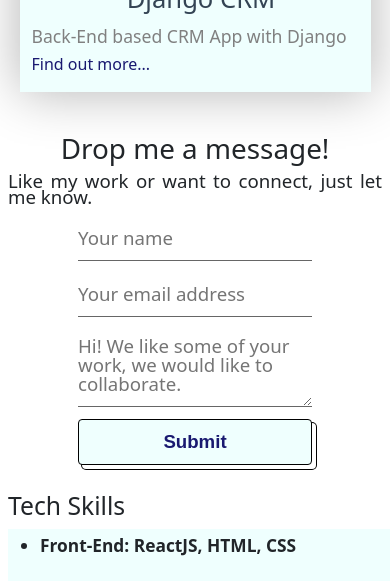
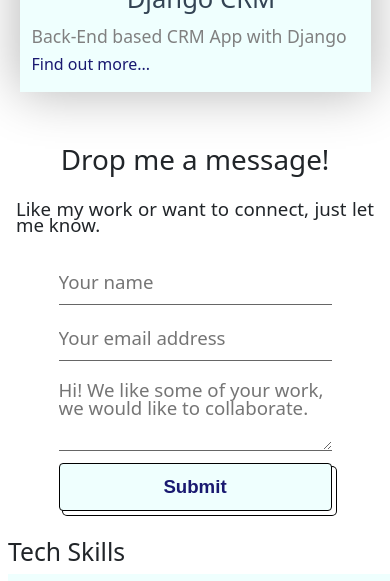
Before and after one commit to abhay299/portfolio, a React (Create React App) app: page / in a window 390 px wide. Shown: the part 1440-2021 px from the top of the page. Built offline with nearby package versions, Linux system fonts and the light colour scheme.

Commit message:
feedback update

```diff
--- a/src/pages/home/home.css
+++ b/src/pages/home/home.css
@@ -340,7 +340,7 @@
 	.MailMeHeader{
 		display: flex;
 		width: 100%;
-		margin-top: 24px;
+		margin-top: 2.2rem;
 		flex-direction: column;
 		align-items: center;
 		justify-content: center;
@@ -351,17 +351,17 @@
 	.MailMeHeader p{
 		text-align: justify;
 		font-size: 14pt;
-		margin: 0px 8px 0px 8px;
+		margin: 1rem 1rem;
 	}
 
-	.MailMeHeader form {
+	.MailMe-InnerContent form {
 		/* background-color: red; */
 		width: 100%;
 		margin: 10px auto;
 	}
 
 	.MailMe-InnerContent{
-		width: 60%;
+		width: 70%;
 	}
 
 	.FormInput {
@@ -400,6 +400,7 @@
 		color: midnightblue;
 		cursor: pointer;
 		width: 100%;
+		height: 3rem;
 		display: inline-block;
 		font-family: ITCAvantGardeStd-Bk,Arial,sans-serif;
 		font-size: 14pt;
```
